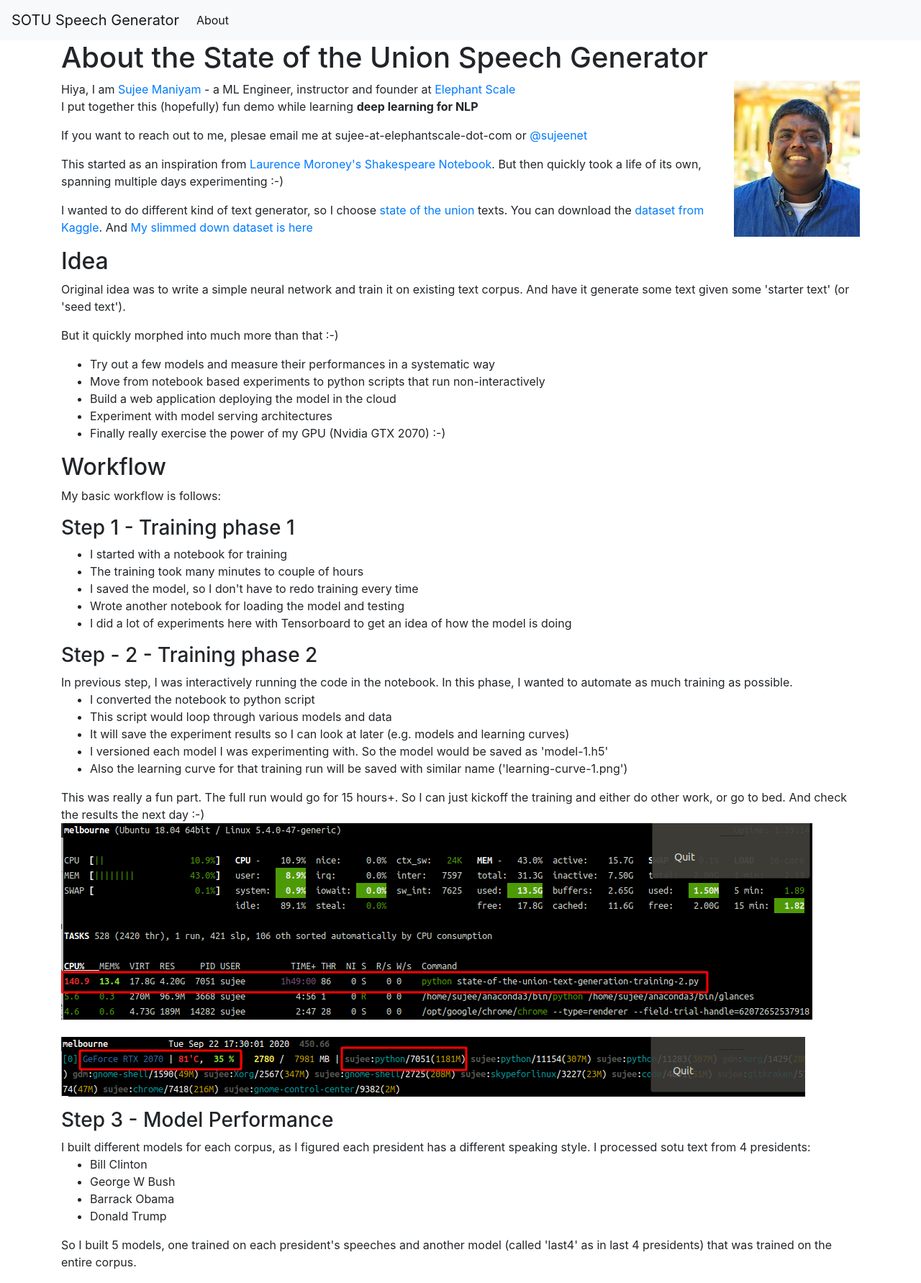
After one commit to sujee/sotu-text-generator, a Flask app: page /about in a window 1280 px wide. The commit adds this page. Shown: the top 1783 px of the page at 72% size. Run offline with Flask 2, Linux system fonts and the light colour scheme; some libraries are stand-ins or nearby versions.

Commit message:
added about section

```diff
--- a/model-serving/app.py
+++ b/model-serving/app.py
@@ -398,6 +398,10 @@ def json():
         return jsonify(result)
 # === end: def json():
 
+@app.route('/about', methods=('GET', 'POST'))
+def about():
+    return (render_template("about.html"))
+# === end about
 
 if __name__ == "__main__":
     app.run()
--- /dev/null
+++ b/model-serving/templates/about.html
@@ -0,0 +1,144 @@
+{% extends 'base.html' %}
+
+{% block content %}
+    <h1>{% block title %} About the State of the Union Speech Generator {% endblock %}</h1>
+
+    <p>
+
+    <img  style="float:right"  src="{{ url_for('static', filename='sujee-3_small.jpg') }}" >
+
+        Hiya, I am  <a href="https://elephantscale.com/our-team/sujee-maniyam/">Sujee Maniyam</a> - a ML Engineer, instructor and founder at <a href="https://elephantscale.com/">Elephant Scale</a> <br/>
+        I put together this (hopefully) fun demo while learning <b>deep learning for NLP</b>
+    </p>
+
+    <p>
+        If you want to reach out to me, plesae email me at sujee-at-elephantscale-dot-com  or <a href="https://twitter.com/sujeenet">@sujeenet</a>
+    </p>
+
+    <p>
+    This started as an inspiration from  <a href='https://github.com/lmoroney/dlaicourse/blob/master/TensorFlow%20In%20Practice/Course%203%20-%20NLP/NLP_Week4_Exercise_Shakespeare_Answer.ipynb'>Laurence Moroney's Shakespeare Notebook</a>.  But then quickly took a life of its own, spanning multiple days experimenting :-)
+    </p>
+
+    <p>
+        I wanted to do different kind of text generator, so I choose <a href="https://en.wikipedia.org/wiki/State_of_the_Union">state of the union</a> texts.  You can download the <a href="https://www.kaggle.com/rtatman/state-of-the-union-corpus-1989-2017">dataset from Kaggle</a>.  And <a href="https://github.com/sujee/sotu-text-generator">My slimmed down dataset is here</a>
+    </p>
+
+    <h2>Idea</h2>
+    <p>
+    Original idea was to write a simple neural network and train it on existing text corpus.  And have it generate some text given some 'starter text' (or 'seed text').
+    </p>
+    <p>
+        But it quickly morphed into much more than that :-)
+
+        <ul>
+            <li>Try out a few models and measure their performances in a systematic way</li>
+            <li>Move from notebook based experiments to python scripts that run non-interactively</li>
+            <li>Build a web application deploying the model in the cloud</li>
+            <li>Experiment with model serving architectures</li>
+            <li>Finally really exercise the power of my GPU (Nvidia GTX 2070) :-) </li>
+        </ul>
+    </p>
+
+    <h2>Workflow</h2>
+        My basic workflow is follows:
+        <p>
+        <h3>Step 1 - Training phase 1</h3>
+        <ul>
+            <li>I started with a notebook for training</li>
+            <li>The training took many minutes to couple of hours</li>
+            <li>I saved the model, so I don't have to redo training every time</li>
+            <li>Wrote another notebook for loading the model and testing</li>
+            <li>I did a lot of experiments here with Tensorboard to get an idea of how the model is doing</li>
+        </ul>
+        </p>
+
+        <p>
+        <h3>Step - 2 -  Training phase 2</h3>
+        In previous step, I was interactively running the code in the notebook.  In this phase, I wanted to automate as much training as possible.
+        <ul>
+            <li>I converted the notebook to python script</li>
+            <li>This script would loop through various models and data</li>
+            <li>It will save the experiment results so I can look at later (e.g. models and learning curves)</li>
+            <li>I versioned each model I was experimenting with.  So the model would be saved as 'model-1.h5'</li>
+            <li>Also the learning curve for that training run will be saved with similar name ('learning-curve-1.png')</li>
+        </ul>
+        This was really a fun part.  The full run would go for 15 hours+.  So I can just kickoff the training and either do other work, or go to bed.  And check the results the next day :-)
+
+        <img   src="{{ url_for('static', filename='glances-1.png') }}" />
+        <br />
+        <br />
+
+        <img   src="{{ url_for('static', filename='gpustat-1.png') }}" />
+        </p>
+
+        <h3> Step 3 - Model Performance</h3>
+        I built different models for each corpus, as I figured each president has a different speaking style.  I processed sotu text from 4 presidents:
+        <ul>
+            <li>Bill Clinton </li>
+            <li>George W Bush</li>
+            <li>Barrack Obama</li>
+            <li>Donald Trump</li>
+        </ul>
+
+
+        <p>
+        So I built 5 models, one trained  on each president's speeches and another model (called 'last4' as in last 4 presidents) that was trained on the entire corpus.
+        </p>
+
+        <pre>
+            # here is a sample model
+
+            ## model 1
+            model_version = "1"
+            model = Sequential([
+                        Embedding(input_dim=num_unique_words, output_dim=100, input_length=max_sequence_len-1),
+                        Bidirectional(LSTM(64)),
+                        Dense(num_unique_words, activation='softmax')
+                ])
+
+            model.compile(loss='categorical_crossentropy', optimizer = 'adam', metrics=['accuracy'])
+
+        </pre>
+
+        <p>
+        The idea is to generate text using each of the models and compare the results :-)  And there are some funny patterns you can observe!
+        </p>
+
+        <p>
+            For the large part, all the models suffered from heavy overfit problem.  It is understandable, as the amount of data each model is training on is fairly small.  You can see the learning curves below. <br/>
+            The models overfit to close 90% accuracy , while the validation accuracy is stuck at 10%
+        </p>
+
+        <img   style="width:50%; float:left;"  src="{{ url_for('static', filename='sotu-clinton-1.png') }}" />
+        <img   style="width:50%; float:right;"  src="{{ url_for('static', filename='sotu-gwbush-1.png') }}" />
+        <img   style="width:50%; float:left;"  src="{{ url_for('static', filename='sotu-obama-1.png') }}" />
+        <img   style="width:50%; float:right;"  src="{{ url_for('static', filename='sotu-trump-1.png') }}" />
+        <img   style="width:50%; float:left;"  src="{{ url_for('static', filename='sotu-last4-1.png') }}" />
+
+        <br clear="all" />
+
+
+        <h3>Step 4 - Model Serving</h3>
+
+        <p>
+        Once the training is done, I wanted to 'deploy the model'.  I choose Flask framework as it is easy to get started and plus there are lot of online guides on how to do model deployment on Flask.
+        </p>
+
+        <p>
+            This website is built on Flask!
+        </p>
+
+        <h3> Step 5 - Deploy to Cloud</h3>
+        Once the model server is up and running, I wanted to do the final step of deploying the service on to a cloud platform.
+
+        <h4>Deploy - Phase 1</h4>
+        <ul>
+            <li>I picked Google Cloud as I already had an account there</li>
+            <li>I containerized my model serving application using Docker, so it is easily deployed</li>
+            <li>I deployed my dockerized app, on a VM instance on GCP (this one!)</li>
+        </ul>
+
+        <h4>Deploy - Phase 2</h4>
+        Next steps are deploying the application container using cloud native containerized service.
+
+{% endblock %}
--- a/model-serving/templates/base.html
+++ b/model-serving/templates/base.html
@@ -19,7 +19,7 @@
         <div class="collapse navbar-collapse" id="navbarNav">
             <ul class="navbar-nav">
             <li class="nav-item active">
-                <a class="nav-link" href="#">About</a>
+                <a class="nav-link" href="{{ url_for('about') }}">About</a>
             </li>
             </ul>
         </div>
```
Also changed, not shown: model-serving/static/glances-1.png (added), model-serving/static/gpustat-1.png (added), model-serving/static/sotu-clinton-1.png (added), model-serving/static/sotu-gwbush-1.png (added), model-serving/static/sotu-last4-1.png (added), model-serving/static/sotu-obama-1.png (added), model-serving/static/sotu-trump-1.png (added), model-serving/static/sujee-3_small.jpg (added).
